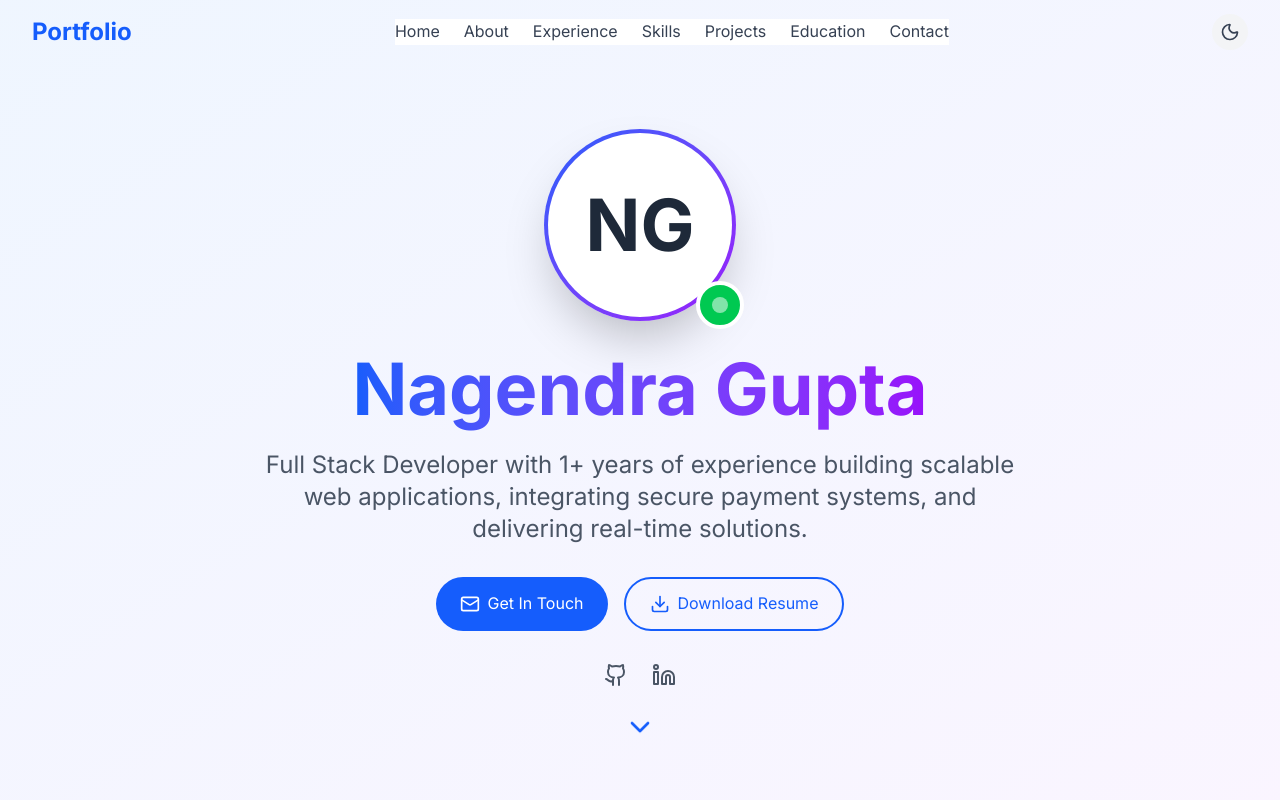
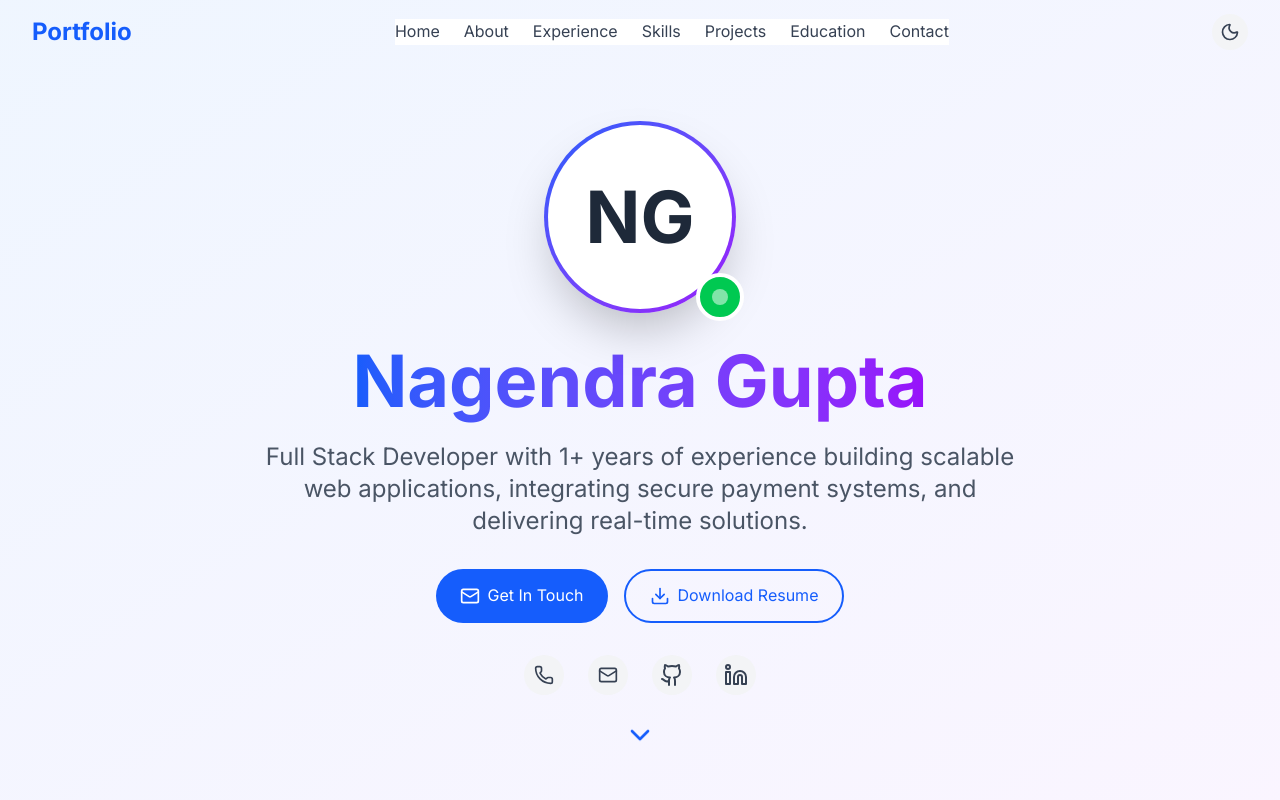
Before and after one commit to Nagendra1311/Portfolio, a React (Vite) app: page / in a window 1280 px wide. Shown: the top 800 px of the page. Built offline with nearby package versions, Linux system fonts and the light colour scheme.

Commit message:
add resume

```diff
--- a/src/components/Hero.jsx
+++ b/src/components/Hero.jsx
@@ -1,13 +1,13 @@
 import React from "react";
-import { Mail, ExternalLink, Github, Linkedin, ChevronDown, Download } from "lucide-react";
+import { Mail, Phone, ExternalLink, Github, Linkedin, ChevronDown, Download } from "lucide-react";
 
 const Hero = ({ isDarkMode }) => {
   return (
     <section
       id="home"
       className={`min-h-screen flex items-center justify-center pt-20 transition-colors duration-300 ${isDarkMode
-          ? "bg-gradient-to-br from-gray-900 to-gray-800"
-          : "bg-gradient-to-br from-blue-50 to-purple-50"
+        ? "bg-gradient-to-br from-gray-900 to-gray-800"
+        : "bg-gradient-to-br from-blue-50 to-purple-50"
         }`}
     >
       <div className="max-w-6xl mx-auto px-4 text-center">
@@ -18,8 +18,8 @@ const Hero = ({ isDarkMode }) => {
               <div className="w-40 h-40 md:w-48 md:h-48 rounded-full bg-gradient-to-br from-blue-600 to-purple-600 p-1 shadow-2xl">
                 <div
                   className={`w-full h-full rounded-full flex items-center justify-center text-6xl md:text-7xl font-bold transition-colors ${isDarkMode
-                      ? "bg-gray-800 text-white"
-                      : "bg-white text-gray-800"
+                    ? "bg-gray-800 text-white"
+                    : "bg-white text-gray-800"
                     }`}
                 >
                   NG
@@ -59,7 +59,7 @@ const Hero = ({ isDarkMode }) => {
               Get In Touch
             </a>
             <a
-              href="../Nagendra Gupta.pdf"
+              href="/Nagendra Gupta.pdf"
               download
               className="flex items-center gap-2 border-2 border-blue-600 text-blue-600 px-6 py-3 rounded-full hover:bg-blue-600 hover:text-white transition-colors"
             >
@@ -70,13 +70,34 @@ const Hero = ({ isDarkMode }) => {
 
           {/* Social Links */}
           <div className="flex justify-center gap-6">
+            {/* Phone Button */}
+            <a
+              href="tel:+919628960163"
+              className={`flex items-center justify-center w-10 h-10 rounded-full transition-colors ${isDarkMode
+                ? "bg-gray-700 text-yellow-400 hover:bg-gray-600"
+                : "bg-gray-100 text-gray-700 hover:bg-gray-200"
+                }`}
+            >
+              <Phone className="w-5 h-5" />
+            </a>
+
+            {/* Email Button */}
+            <a
+              href="mailto:nagendragupta3248@gmail.com"
+              className={`flex items-center justify-center w-10 h-10 rounded-full transition-colors ${isDarkMode
+                ? "bg-gray-700 text-yellow-400 hover:bg-gray-600"
+                : "bg-gray-100 text-gray-700 hover:bg-gray-200"
+                }`}
+            >
+              <Mail className="w-5 h-5" />
+            </a>
             <a
               href="https://github.com/Nagendra1311"
               target="_blank"
               rel="noopener noreferrer"
-              className={`transition-colors ${isDarkMode
-                  ? "text-gray-400 hover:text-blue-400"
-                  : "text-gray-600 hover:text-blue-600"
+              className={`flex items-center justify-center w-10 h-10 rounded-full transition-colors  ${isDarkMode
+                  ? "bg-gray-700 text-yellow-400 hover:bg-gray-600"
+                : "bg-gray-100 text-gray-700 hover:bg-gray-200"
                 }`}
             >
               <Github size={24} />
@@ -85,9 +106,9 @@ const Hero = ({ isDarkMode }) => {
               href="https://www.linkedin.com/in/nagendra-gupta-617321309/"
               target="_blank"
               rel="noopener noreferrer"
-              className={`transition-colors ${isDarkMode
-                  ? "text-gray-400 hover:text-blue-400"
-                  : "text-gray-600 hover:text-blue-600"
+              className={`flex items-center justify-center w-10 h-10 rounded-full transition-colors  ${isDarkMode
+                 ? "bg-gray-700 text-yellow-400 hover:bg-gray-600"
+                : "bg-gray-100 text-gray-700 hover:bg-gray-200"
                 }`}
             >
               <Linkedin size={24} />
```
Also changed, not shown: 1 other file (tests, documents, lock files or other folders).
